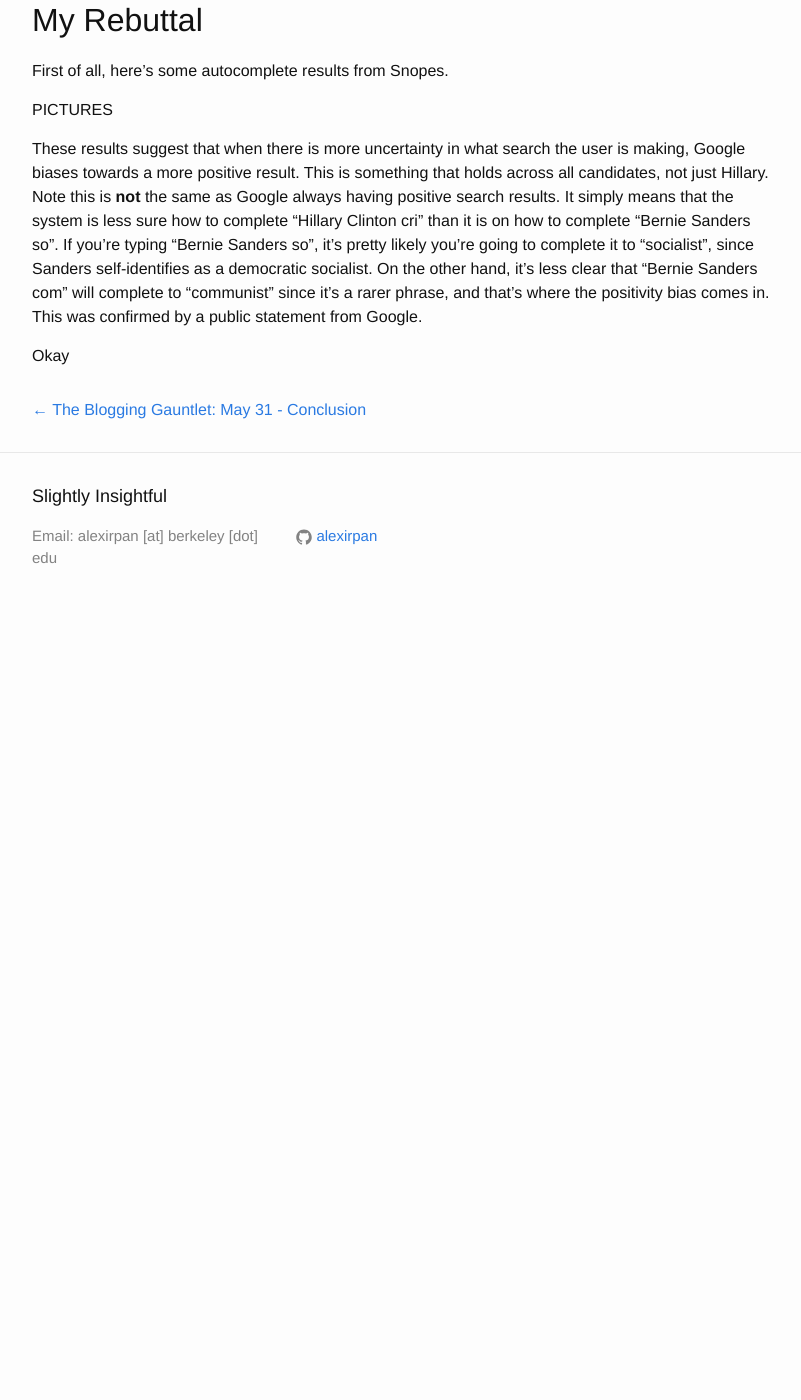
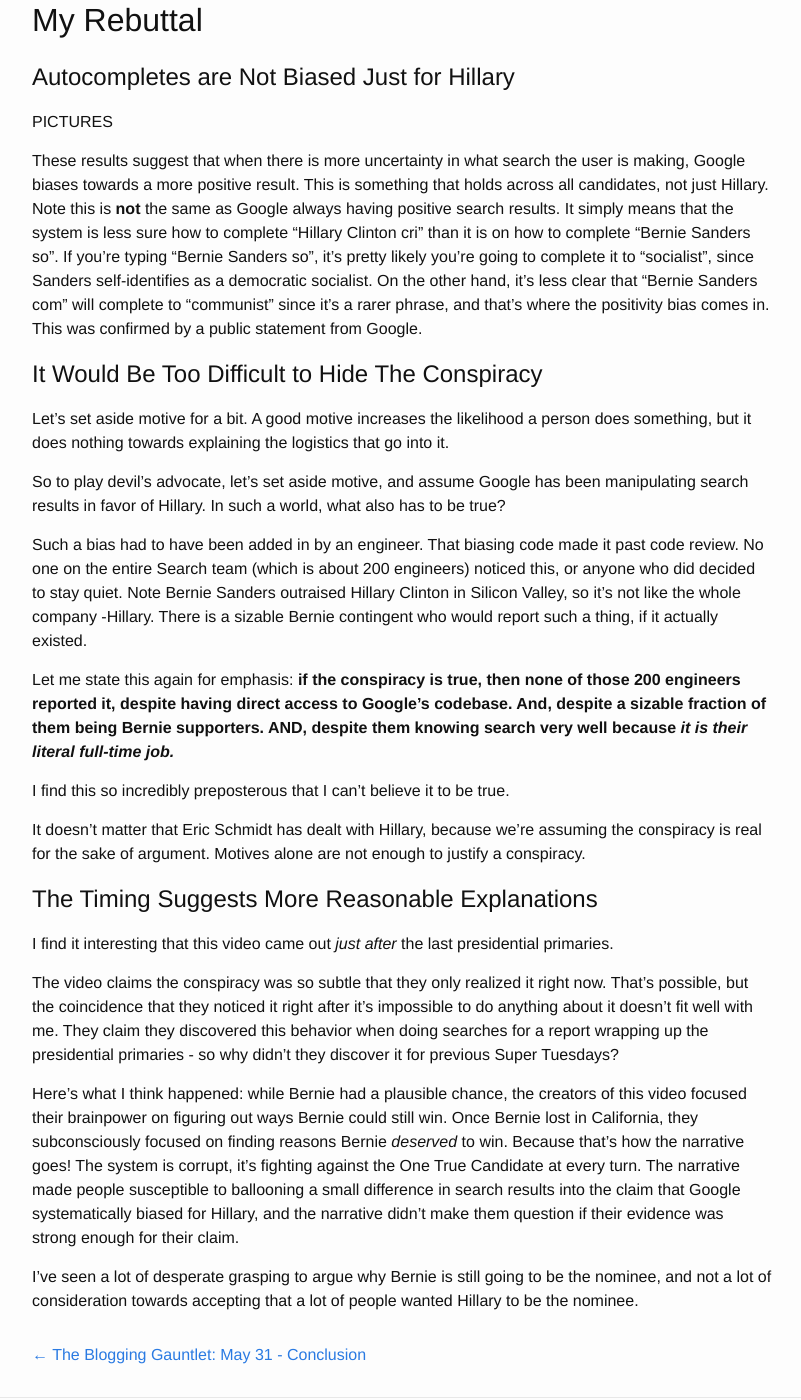
Before and after one commit to alexirpan/alexirpan.github.io, a Jekyll site: the page built from _posts/2016-06-11-hillary-google.markdown, in a window 1280 px wide and 1400 px high, scrolled down 998 px. Shown: the whole window, without its empty margins (238-1039 px from the left). Built offline with Jekyll 4.4.1, drawn with Linux system fonts in a browser that asks for light colours; before the commit the page ends 1628 px from its top, so only the background shows below that.

Commit message:
More progress

```diff
--- a/_posts/2016-06-11-hillary-google.markdown
+++ b/_posts/2016-06-11-hillary-google.markdown
@@ -39,7 +39,8 @@
 My Rebuttal
 ----------------------------------------------------------------------
 
-First of all, here's some autocomplete results from Snopes.
+Autocompletes are Not Biased Just for Hillary
+=======================================================
 
 PICTURES
 
@@ -55,4 +56,62 @@
 will complete to "communist" since it's a rarer phrase, and that's where
 the positivity bias comes in. This was confirmed by a public statement from Google.
 
-Okay
+
+It Would Be Too Difficult to Hide The Conspiracy
+==============================================================
+
+Let's set aside motive for a bit. A good motive increases the likelihood a
+person does something, but it does nothing towards explaining the logistics
+that go into it.
+
+So to play devil's advocate, let's set aside motive, and assume Google has
+been manipulating search results in favor of Hillary. In such a world,
+what also has to be true?
+
+Such a bias had to have been added in by an engineer. That biasing code
+made it past code review. No one on the entire Search team (which is about
+200 engineers) noticed this, or anyone who did decided to stay quiet.
+Note Bernie Sanders outraised Hillary Clinton in Silicon Valley, so it's
+not like the whole company -Hillary. There is a sizable Bernie contingent
+who would report such a thing, if it actually existed.
+
+Let me state this again for emphasis: **if the conspiracy is true, then
+none of those 200 engineers reported it, despite having direct access
+to Google's codebase. And, despite a sizable fraction of them being
+Bernie supporters. AND, despite them knowing search very well because
+_it is their literal full-time job._**
+
+I find this so incredibly preposterous that I can't believe it to be true.
+
+It doesn't matter that Eric Schmidt has dealt with Hillary, because we're
+assuming the conspiracy is real for the sake of argument. Motives alone
+are not enough to justify a conspiracy.
+
+
+The Timing Suggests More Reasonable Explanations
+===============================================================
+
+I find it interesting that this video came out *just after* the last
+presidential primaries.
+
+The video claims the conspiracy was so subtle that they only realized it
+right now. That's possible, but the coincidence that they noticed it
+right after it's impossible to do anything about it doesn't fit well
+with me. They claim they discovered this behavior when doing searches for
+a report wrapping up the presidential primaries - so why didn't they discover
+it for previous Super Tuesdays?
+
+Here's what I think happened: while Bernie had a plausible chance, the creators
+of this video focused their brainpower on figuring out ways Bernie could
+still win. Once Bernie lost in California, they subconsciously focused on
+finding reasons Bernie *deserved* to win. Because that's how the narrative goes!
+The system is corrupt, it's fighting against the One True Candidate at every
+turn.
+The narrative made people susceptible to ballooning a small difference in
+search results into the claim that Google systematically biased for Hillary,
+and the narrative didn't make them question if their evidence was strong
+enough for their claim.
+
+I've seen a lot of desperate grasping to argue why Bernie is still going to
+be the nominee, and not a lot of consideration towards accepting that a lot
+of people wanted Hillary to be the nominee.
```
